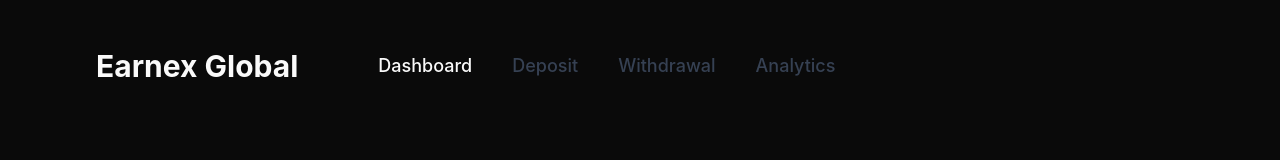
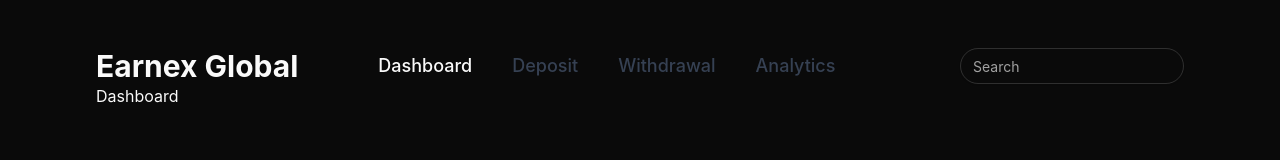
Before and after one commit to sfxdeve/earnex, a Next.js app in the folder apps/web/: page /dashboard in a window 1280 px wide. Shown: the top 160 px of the page. Built offline with nearby package versions, Linux system fonts and the light colour scheme; no server answers; what @orpc/client, @orpc/tanstack-query would draw is missing.

Commit message:
Add Header component and implement layout for protected pages; remove unused dashboard content

```diff
--- /dev/null
+++ b/apps/web/src/app/(protected)/_components/header.tsx
@@ -0,0 +1,54 @@
+"use client";
+
+import Link from "next/link";
+import { usePathname } from "next/navigation";
+import { Input } from "@/components/ui/input";
+import { routes } from "@/lib/routes";
+import { cn } from "@/lib/utils";
+
+export function Header() {
+	const pathname = usePathname();
+
+	return (
+		<header className={cn("flex items-center justify-between gap-6")}>
+			<nav className={cn("flex items-center gap-20")}>
+				<h1 className={cn("font-bold text-3xl")}>Earnex Global</h1>
+				<ul className={cn("flex gap-10")}>
+					<li
+						className={cn(
+							"font-medium text-gray-700 text-lg",
+							pathname === routes.protected.dashboard && "text-foreground",
+						)}
+					>
+						<Link href={routes.protected.dashboard}>Dashboard</Link>
+					</li>
+					<li
+						className={cn(
+							"font-medium text-gray-700 text-lg",
+							pathname === routes.protected.deposit && "text-foreground",
+						)}
+					>
+						<Link href={routes.protected.deposit}>Deposit</Link>
+					</li>
+					<li
+						className={cn(
+							"font-medium text-gray-700 text-lg",
+							pathname === routes.protected.withdrawal && "text-foreground",
+						)}
+					>
+						<Link href={routes.protected.withdrawal}>Withdrawal</Link>
+					</li>
+					<li
+						className={cn(
+							"font-medium text-gray-700 text-lg",
+							pathname === routes.protected.analytics && "text-foreground",
+						)}
+					>
+						<Link href={routes.protected.analytics}>Analytics</Link>
+					</li>
+				</ul>
+			</nav>
+			<Input className={cn("w-56 rounded-full")} placeholder="Search" />
+		</header>
+	);
+}
--- a/apps/web/src/app/(protected)/dashboard/content.ts
+++ /dev/null
@@ -1,27 +0,0 @@
-import { routes } from "@/lib/routes";
-
-export const content = {
-	brand: "Earnex Global",
-
-	heading: {
-		title: "Ready to Start",
-		highlight: "Trading?",
-	},
-
-	auth: {
-		question: "Don't have an account?",
-		linkText: "Create",
-		linkUrl: routes.auth.signUp,
-	},
-
-	form: {
-		heading: "Let's Get Started!",
-		subheading: "Trading your way",
-		note: `This information is used for personal verification only and is kept private.
-By registering, you agree to our Privacy Policy and Terms of Service.`,
-	},
-
-	footer: {
-		text: "Copyright © Earnex Global. All rights reserved. v0.01122387",
-	},
-};
--- a/apps/web/src/app/(protected)/dashboard/page.tsx
+++ b/apps/web/src/app/(protected)/dashboard/page.tsx
@@ -1,59 +1,3 @@
-"use client";
-
-import Link from "next/link";
-import { usePathname } from "next/navigation";
-import { routes } from "@/lib/routes";
-import { cn } from "@/lib/utils";
-import { content } from "./content";
-
 export default function DashboardPage() {
-	const pathname = usePathname();
-
-	return (
-		<main>
-			<section
-				className={cn("relative flex min-h-[85dvh] flex-col px-24 py-12")}
-			>
-				<div className={cn("container mx-auto flex-1")}>
-					<nav className={cn("flex items-center gap-20")}>
-						<h1 className={cn("font-bold text-3xl")}>{content.brand}</h1>
-						<ul className={cn("flex gap-10")}>
-							<li
-								className={cn(
-									"font-medium text-gray-700 text-lg",
-									pathname === routes.protected.dashboard && "text-foreground",
-								)}
-							>
-								<Link href={routes.protected.dashboard}>Dashboard</Link>
-							</li>
-							<li
-								className={cn(
-									"font-medium text-gray-700 text-lg",
-									pathname === routes.protected.deposit && "text-foreground",
-								)}
-							>
-								<Link href={routes.protected.deposit}>Deposit</Link>
-							</li>
-							<li
-								className={cn(
-									"font-medium text-gray-700 text-lg",
-									pathname === routes.protected.withdrawal && "text-foreground",
-								)}
-							>
-								<Link href={routes.protected.withdrawal}>Withdrawal</Link>
-							</li>
-							<li
-								className={cn(
-									"font-medium text-gray-700 text-lg",
-									pathname === routes.protected.analytics && "text-foreground",
-								)}
-							>
-								<Link href={routes.protected.analytics}>Analytics</Link>
-							</li>
-						</ul>
-					</nav>
-				</div>
-			</section>
-		</main>
-	);
+	return <>Dashboard</>;
 }
--- /dev/null
+++ b/apps/web/src/app/(protected)/layout.tsx
@@ -0,0 +1,18 @@
+import type { PropsWithChildren } from "react";
+import { cn } from "@/lib/utils";
+import { Header } from "./_components/header";
+
+export default function RootLayout({ children }: Readonly<PropsWithChildren>) {
+	return (
+		<main>
+			<section
+				className={cn("relative flex min-h-[85dvh] flex-col px-24 py-12")}
+			>
+				<div className={cn("container mx-auto flex-1")}>
+					<Header />
+					{children}
+				</div>
+			</section>
+		</main>
+	);
+}
--- a/apps/web/src/index.css
+++ b/apps/web/src/index.css
@@ -18,8 +18,8 @@
 } */
 
 :root {
-  /* --radius: 0.625rem;
-  --background: oklch(1 0 0);
+  --radius: 0.625rem;
+  /* --background: oklch(1 0 0);
   --foreground: oklch(0.145 0 0);
   --card: oklch(1 0 0);
   --card-foreground: oklch(0.145 0 0);
```
